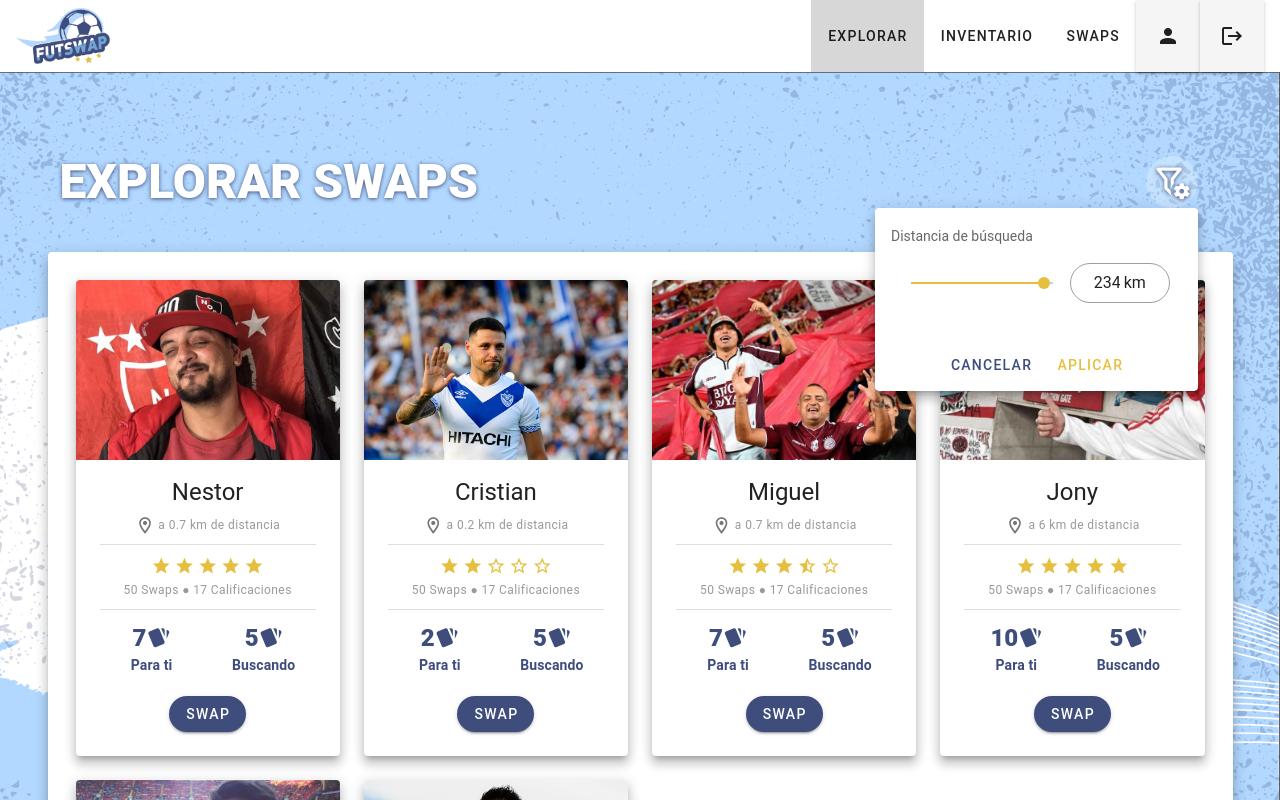
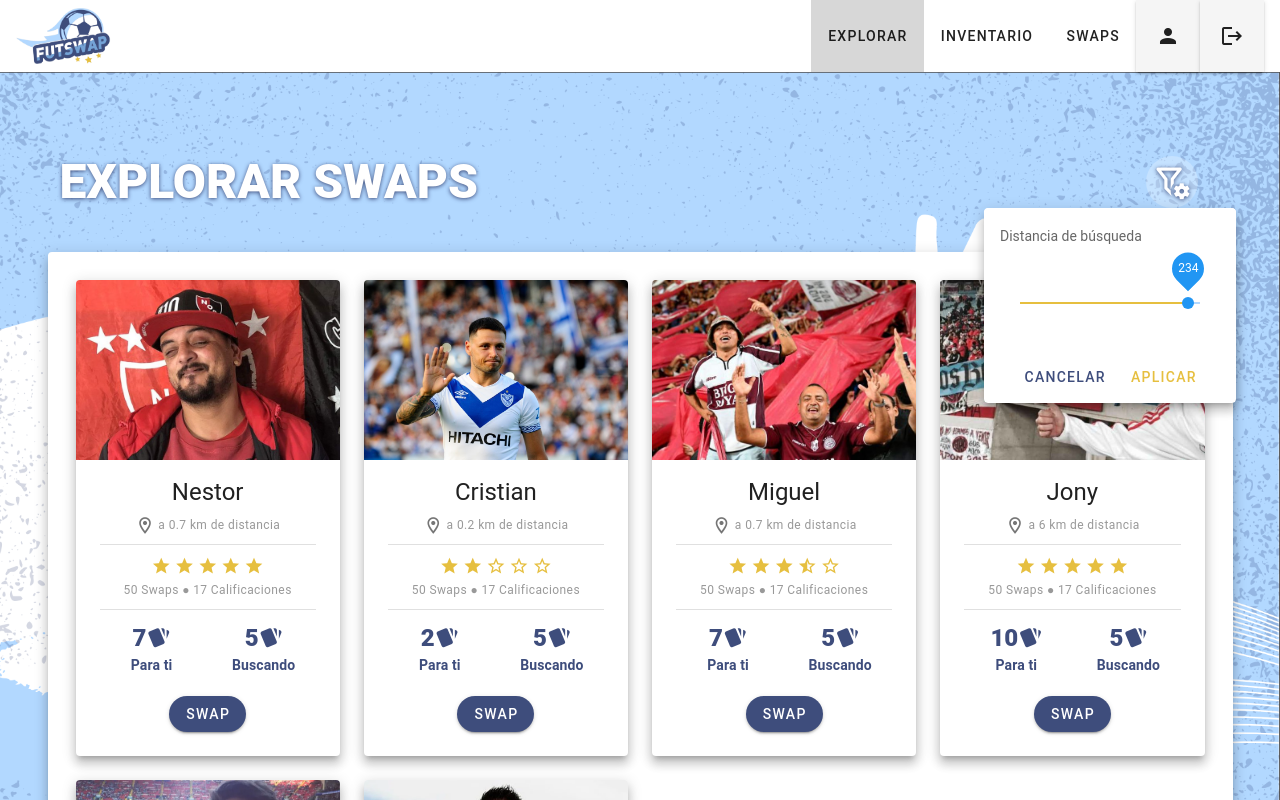
Before and after one commit to manudithur/FutSwap-frontend, a Vue app: page /explorar in a window 1280 px wide. Both pictures are taken after a click on the button 1172 px from the left and 182 px from the top of the page. Shown: the top 800 px of the page. Built offline with nearby package versions, Linux system fonts and the light colour scheme; a web font is replaced by a local one; what mdi-vue would draw is missing.

Commit message:
fix: logout

```diff
--- a/src/components/NavBar.vue
+++ b/src/components/NavBar.vue
@@ -21,8 +21,8 @@
 </template>
 
 <script>
-import signOutAsync from '../backend/users'
 import router from '../router/index'
+import {getAuth, signOut } from 'firebase/auth'
 
 export default {
     name: 'NavBar',
@@ -35,7 +35,8 @@ export default {
     }),
     methods:{
         logout: async function() {
-            signOutAsync();
+            const auth = getAuth();
+            signOut(auth);
             router.push('/landing');
         },
     }
--- a/src/views/Explorar.vue
+++ b/src/views/Explorar.vue
@@ -26,13 +26,9 @@
                                     <v-list-item>
                                         <v-list-item-content>
                                             <v-list-item-subtitle>Distancia de búsqueda</v-list-item-subtitle>
-                                            <v-list-item-action class="ma-0">
+                                            <v-list-item-action class="ma-0 mt-7 mb-0">
                                                 <v-col class="col-md-12">
-                                                    <v-slider class="align-center" v-model="radius" :max="250" dense color="var(--gold)" track-color="var(--lightblue)">
-                                                        <template v-slot:append>
-                                                            <v-text-field v-model="radius" color="var(--gold)" flat dense rounded outlined hide-details hide-spin-buttons class="ma-0 pa-0" type="number" suffix="km" style="width: 100px; max-height: 100%;"></v-text-field>
-                                                        </template>
-                                                    </v-slider>
+                                                    <v-slider class="align-center" v-model="radius" :max="250"  thumb-label="always" thumb-color="blue" dense color="var(--gold)" track-color="var(--lightblue)"/>
                                                 </v-col>
                                             </v-list-item-action>
                                         </v-list-item-content>
@@ -49,20 +45,6 @@
                 </v-row>
             </v-container>
             <v-container class="mb-8 elevation-8" style="background-color: white; border-radius: 4px;">
-                <!-- <v-row>
-                    <v-card width="100%">
-                        <v-img
-                        class="align-center"
-                        style="border-radius: 4px 4px 0 0;"
-                        :aspect-ratio="5"
-                        src="../assets/banner.webp"
-                        gradient="to top right, rgba(62,77,124,0.3), rgba(62,77,124,0.6)">
-                            <v-card-title class="justify-center text-uppercase">
-                                <h1 class="h1">Explorar swaps</h1>
-                            </v-card-title>
-                        </v-img>
-                    </v-card>
-                </v-row> -->
                 <v-row class="pa-4">
                     <template v-for="swap in swaps">
                         <v-col class="col-lg-3 col-md-3 col-sm-6" :key="swap.distance" v-if="swap.distance < radiusbtn">
```
